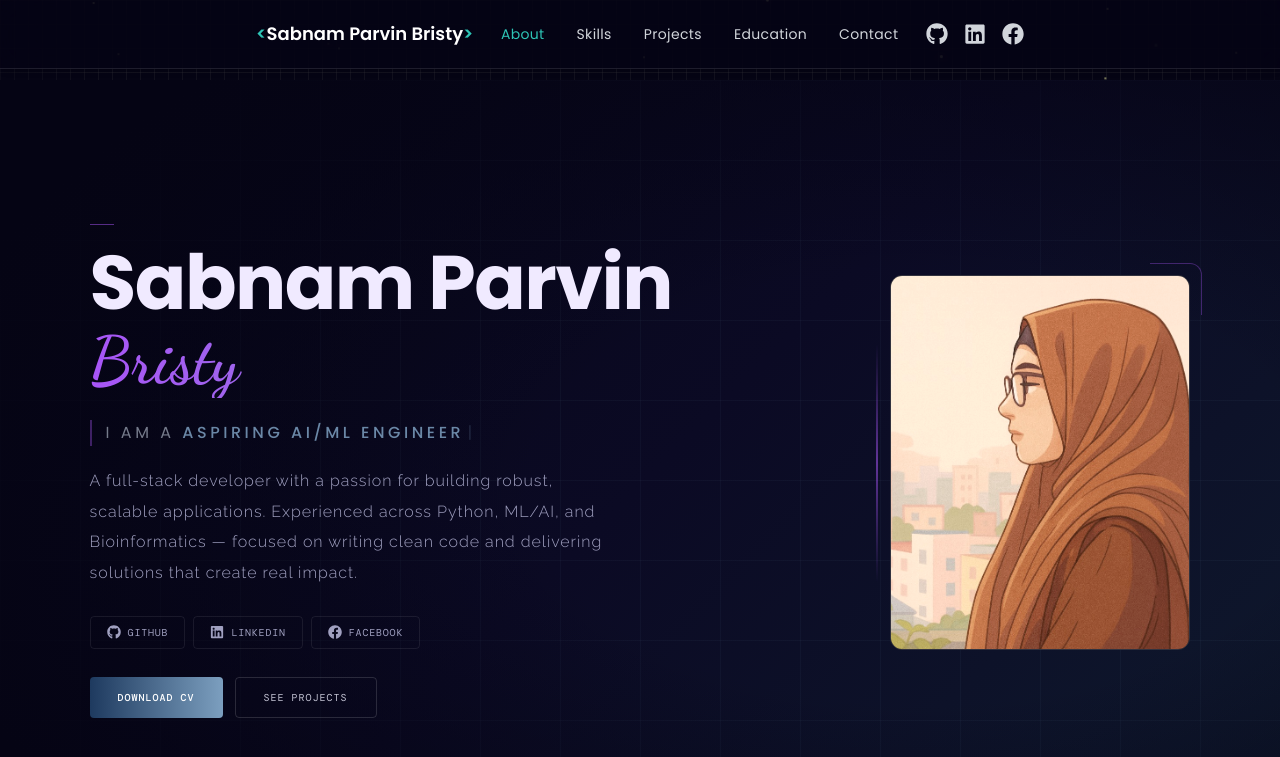
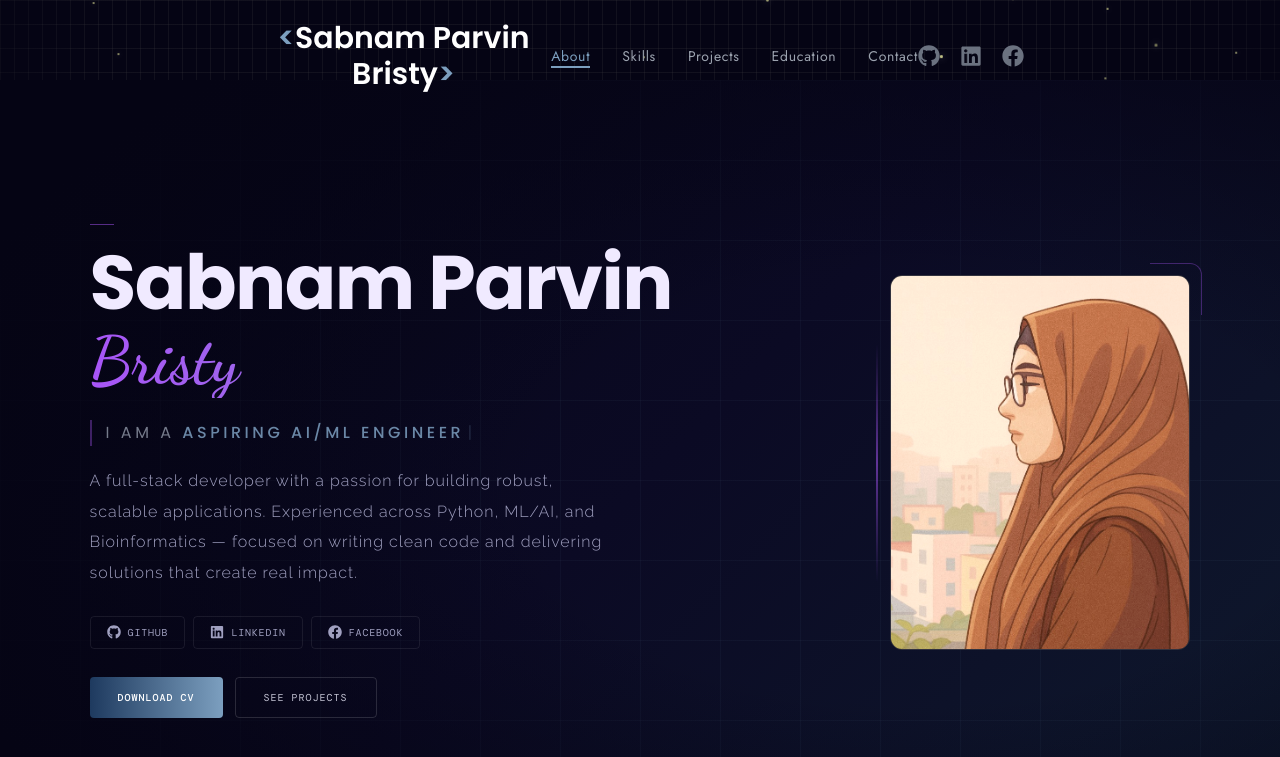
Before and after one commit to sabnamparvinbristy/portfolio, a React (Vite) app: page / in a window 1280 px wide. Shown: the top 757 px of the page. Built offline with nearby package versions, Linux system fonts and the light colour scheme; a web font is replaced by a local one.

Commit message:
navbar updated

```diff
--- a/src/components/Navbar/Navbar.jsx
+++ b/src/components/Navbar/Navbar.jsx
@@ -1,181 +1,143 @@
-import React, { useEffect, useState } from "react";
-import { FiMenu, FiX } from "react-icons/fi";
-import { FaGithub, FaLinkedin, FaFacebook } from "react-icons/fa";
+import React, { useState, useEffect } from 'react';
+import { FiMenu, FiX } from 'react-icons/fi';
+import { FaGithub, FaLinkedin, FaFacebook } from 'react-icons/fa';
+
+const menuItems = [
+  { id: 'about',     label: 'About'     },
+  { id: 'skills',    label: 'Skills'    },
+  { id: 'work',      label: 'Projects'  },
+  { id: 'education', label: 'Education' },
+  { id: 'contact',   label: 'Contact'   },
+];
 
 const Navbar = () => {
-  const [isOpen, setIsOpen] = useState(false);
-  const [activeSection, setActiveSection] = useState("");
-  const [isScrolled, setIsScrolled] = useState(false);
+  const [isOpen,   setIsOpen]   = useState(false);
+  const [active,   setActive]   = useState('');
+  const [scrolled, setScrolled] = useState(false);
+
+  useEffect(() => {
 
 
-  const menuItems = [
-    { id: "about", label: "About" },
-    { id: "skills", label: "Skills" },
-    { id: "work", label: "Projects" },
-    { id: "education", label: "Education" },
-    { id: "contact", label: "Contact" },
-  ];
+    const onScroll = () => {
+      setScrolled(window.scrollY > 20);
+      const pos = window.scrollY + 100;
+      menuItems.forEach(({ id }) => {
+        const el = document.getElementById(id);
+        if (el && el.offsetTop <= pos && el.offsetTop + el.offsetHeight > pos)
+          setActive(id);
+      });
+    };
+    window.addEventListener('scroll', onScroll, { passive: true });
+    return () => window.removeEventListener('scroll', onScroll);
+  }, []);
 
-  useEffect(() => {
-    const handleScroll = () => {
-      const scrollPos = window.scrollY + 100;
-      menuItems.forEach((item) => {
-        const section = document.getElementById(item.id);
-        if (
-          section &&
-          section.offsetTop <= scrollPos &&
-          section.offsetTop + section.offsetHeight > scrollPos
-        ) {
-          setActiveSection(item.id);
-        }
-      });
-
-      setIsScrolled(scrollPos > 50);
-    };
-
-    window.addEventListener("scroll", handleScroll);
-    return () => window.removeEventListener("scroll", handleScroll);
-  }, [menuItems]);
-
-  const handleMenuItemClick = (sectionId) => {
-    setActiveSection(sectionId);
+  const scrollTo = (id) => {
     setIsOpen(false);
-    const target = document.getElementById(sectionId);
-    if (target) {
-      target.scrollIntoView({ behavior: "smooth" });
-    }
+    document.getElementById(id)?.scrollIntoView({ behavior: 'smooth' });
   };
 
   return (
     <nav
-      className={`fixed top-0 w-full z-50 transition duration-300 px-[7vw] md:px-[7vw] lg:px-[20vw] ${
-        isScrolled
-          ? "bg-[#050414]/70 backdrop-blur-xl border-b border-white/10 shadow-md"
-          : "bg-transparent"
-      }`}
-      style={{ fontFamily: "Poppins, sans-serif" }}
+      className={`fixed top-0 w-full z-50 transition-all duration-300
+        px-[7vw] md:px-[7vw] lg:px-[20vw]
+        ${scrolled
+          ? 'bg-[#050414]/80 backdrop-blur-xl border-b border-white/10 shadow-lg'
+          : 'bg-transparent'}`}
     >
-      <div className="text-white py-5 flex justify-between items-center">
-        {/* Logo */}
-        <div className="text-lg font-semibold cursor-pointer">
-          <span className="text-[#2EC4B6]">&lt;</span>
+      <div className="flex items-center justify-between py-5 text-white">
+
+        {/*Logo*/}
+        <button
+          onClick={() => scrollTo('about')}
+          className="text-2xl md:text-3xl font-semibold bg-transparent border-none cursor-pointer"
+          style={{ fontFamily: "'Dancing Script', cursive" }}
+        >
+          <span className="text-[#7C9FBF]">&lt;</span>
           <span className="text-white">Sabnam Parvin Bristy</span>
-          <span className="text-[#2EC4B6]">&gt;</span>
-        </div>
+          <span className="text-[#7C9FBF]">&gt;</span>
+        </button>
 
-        {/* Desktop Menu */}
-        <ul className="hidden md:flex space-x-8 text-sm tracking-wide text-gray-300">
-          {menuItems.map((item) => (
-            <li
-              key={item.id}
-              className={`relative group cursor-pointer ${
-                activeSection === item.id ? "text-[#2EC4B6]" : ""
-              }`}
+        {/* Desktop links*/}
+        <ul className="hidden md:flex space-x-8 text-sm tracking-wide">
+          {menuItems.map(({ id, label }) => (
+            <li key={id} className="relative group">
+              <button
+                onClick={() => scrollTo(id)}
+                className={`bg-transparent border-none cursor-pointer text-sm
+                  transition-colors duration-200
+                  ${active === id ? 'text-[#7C9FBF]' : 'text-gray-400 hover:text-white'}`}
+                style={{ fontFamily: "'Jost', sans-serif", letterSpacing: '0.05em' }}
               >
-              <button onClick={() => handleMenuItemClick(item.id)} className="relative z-10">
-                {item.label}
+                {label}
               </button>
-              <span className="absolute left-0 bottom-0 w-0 h-[2px] bg-[#2EC4B6] transition-all duration-300 group-hover:w-full"></span>
+              <span
+                className={`absolute left-0 -bottom-0.5 h-[2px] bg-[#7C9FBF]
+                  transition-all duration-300
+                  ${active === id ? 'w-full' : 'w-0 group-hover:w-full'}`}
+              />
             </li>
           ))}
         </ul>
 
-        {/* Desktop Socials */}
-        <div className="hidden md:flex space-x-4">
+        {/* Desktop right*/}
+        <div className="hidden md:flex items-center gap-5">
+          {[
+            { href: 'https://github.com/sabnamparvinbristy',    Icon: FaGithub,   label: 'GitHub'   },
+            { href: 'https://www.linkedin.com/in/sabnamparvin', Icon: FaLinkedin, label: 'LinkedIn' },
+            { href: 'https://www.facebook.com/sabnamsp10',      Icon: FaFacebook, label: 'Facebook' },
+          ].map(({ href, Icon, label }) => (
             <a
-            href="https://github.com/sabnamparvinbristy"
+              key={label}
+              href={href}
               target="_blank"
               rel="noopener noreferrer"
-            className="text-gray-300 hover:text-[#2EC4B6]"
+              title={label}
+              className="text-gray-500 hover:text-[#7C9FBF] transition-colors duration-200"
             >
-            <FaGithub size={22} />
+              <Icon size={22} />
             </a>
-          <a
-            href="https://www.linkedin.com/in/sabnamparvin"
-            target="_blank"
-            rel="noopener noreferrer"
-            className="text-gray-300 hover:text-[#2EC4B6]"
-          >
-            <FaLinkedin size={22} />
-          </a>
-          <a
-            href="https://www.facebook.com/sabnamsp10"
-            target="_blank"
-            rel="noopener noreferrer"
-            className="text-gray-300 hover:text-[#2EC4B6]"
-          >
-            <FaFacebook size={22} />
-          </a>
+          ))}
         </div>
 
-        {/* Mobile Icon */}
-        <div className="md:hidden">
-          {isOpen ? (
-            <FiX
-              className="text-3xl text-[#2EC4B6] cursor-pointer"
-              onClick={() => setIsOpen(false)}
-            />
-          ) : (
-            <FiMenu
-              className="text-3xl text-[#2EC4B6] cursor-pointer"
-              onClick={() => {
-                setIsOpen(true);
-                setActiveSection("");
-              }}
-            />
-          )}
-        </div>
+        {/* Mobile icon */}
+        <button
+          className="md:hidden bg-transparent border-none cursor-pointer text-[#7C9FBF]"
+          onClick={() => setIsOpen(o => !o)}
+        >
+          {isOpen ? <FiX size={24} /> : <FiMenu size={24} />}
+        </button>
       </div>
 
-      {/* Mobile Menu */}
+      {/* Mobile dropdown*/}
       {isOpen && (
-        <div className="absolute top-16 left-1/2 transform -translate-x-1/2 w-4/5 bg-[#050414]/80 backdrop-blur-lg z-50 rounded-lg shadow-lg transition-all duration-300">
-          <ul className="flex flex-col items-center space-y-4 py-4 text-gray-300 w-full">
-            {menuItems.map((item) => (
-              <li
-                key={item.id}
-                className={`w-full text-center relative group ${
-                  activeSection === item.id ? "text-[#2EC4B6]" : "text-gray-300"
-                }`}
+        <div className="absolute top-[68px] left-1/2 -translate-x-1/2 w-4/5
+          bg-[#050414]/95 backdrop-blur-lg rounded-2xl border border-white/10
+          shadow-xl z-50 py-3">
+          {menuItems.map(({ id, label }) => (
+            <button
+              key={id}
+              onClick={() => scrollTo(id)}
+              className={`block w-full text-center py-3 text-sm
+                bg-transparent border-none cursor-pointer transition-colors duration-200
+                ${active === id ? 'text-[#7C9FBF]' : 'text-gray-400 hover:text-white'}`}
+              style={{ fontFamily: "'Jost', sans-serif", letterSpacing: '0.05em' }}
             >
-                <button
-                  onClick={() => handleMenuItemClick(item.id)}
-                  className="w-full px-4 py-2 transition"
+              {label}
+            </button>
+          ))}
+          <div className="flex justify-center gap-5 pt-3 pb-1">
+            {[
+              { href: 'https://github.com/sabnamparvinbristy',    Icon: FaGithub   },
+              { href: 'https://www.linkedin.com/in/sabnamparvin', Icon: FaLinkedin },
+              { href: 'https://www.facebook.com/sabnamsp10',      Icon: FaFacebook },
+            ].map(({ href, Icon }, i) => (
+              <a key={i} href={href} target="_blank" rel="noopener noreferrer"
+                className="text-gray-500 hover:text-[#7C9FBF] transition-colors"
               >
-                  {item.label}
-                </button>
-                <span className="absolute left-1/2 transform -translate-x-1/2 bottom-1 h-[2px] w-0 bg-[#2EC4B6] group-hover:w-4 transition-all duration-300"></span>
-              </li>
+                <Icon size={24} />
+              </a>
             ))}
-
-            {/* Socials on Mobile */}
-            <div className="flex space-x-4 pt-2">
-              <a
-                href="https://github.com/sabnamparvinbristy"
-                target="_blank"
-                rel="noopener noreferrer"
-                className="text-gray-300 hover:text-white"
-              >
-                <FaGithub size={24} />
-              </a>
-              <a
-                href="https://www.linkedin.com/in/sabnamparvin"
-                target="_blank"
-                rel="noopener noreferrer"
-                className="text-gray-300 hover:text-white"
-              >
-                <FaLinkedin size={24} />
-              </a>
-              <a
-                href="https://www.facebook.com/sabnamsp10"
-                target="_blank"
-                rel="noopener noreferrer"
-                className="text-gray-300 hover:text-white"
-              >
-                <FaFacebook size={24} />
-              </a>
           </div>
-          </ul>
         </div>
       )}
     </nav>
```
Lines whose indentation alone changed are shown as unchanged.
